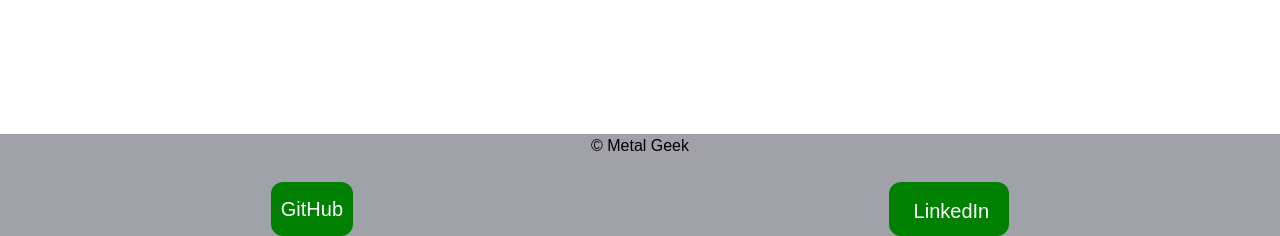
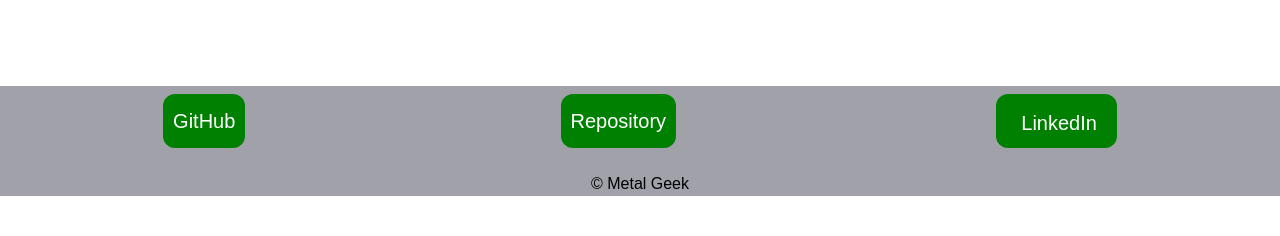
Before and after one commit to swanmac/Metal_Geek, a React (Create React App) app in the folder metal-geek/: page / in a window 1280 px wide. Shown: the part 594-830 px from the top of the page. After the commit the page ends 800 px from the top, so only its background shows below. Built offline with nearby package versions, Linux system fonts and the light colour scheme; a web font is replaced by a local one.

Commit message:
updated footer tailwind

```diff
--- a/metal-geek/src/App.css
+++ b/metal-geek/src/App.css
@@ -91,10 +91,10 @@
 }
 
 .footer-container {
+  margin-top: -1em;
   /* width: 100%;
   position: center;
   height: 10em;
-  margin-top: 2em;
   margin-bottom: 2em; */
 }
 
@@ -126,9 +126,22 @@
   padding-bottom: 5px;
 }
 
+.repo {
+  background-color: green; /* Blue */
+  border: none;
+  color: white;
+  padding: 12px 10px;
+  text-align: center;
+  text-decoration: none;
+  display: inline-block;
+  font-size: 20px;
+  border-radius: 12px;
+  margin-right: 5px;
+  padding-bottom: 5px;
+}
+
 .home-container {
-  margin-bottom: 0px;
-  padding-bottom: 0px;
+  margin-bottom: -3rem;
 }
 
 .gear-photo {
--- a/metal-geek/src/components/Footer.jsx
+++ b/metal-geek/src/components/Footer.jsx
@@ -2,16 +2,20 @@
     return (
         <div className="w-full mt-40 bg-zinc-400 py-y px-2">
         <div className="footer-container">
-            <div className="footer-copyright">
-            <p>© Metal Geek</p>
-            </div>
+
             <br />
             <div className="footer">
             <a href="https://github.com/swanmac" target=" _blank" className="github">GitHub</a>
 
+            <a href="https://github.com/swanmac/Metal_Geek/tree/main/metal-geek" target=" _blank" className="repo">Repository</a>
+
             <div className="social"> <a href="https://www.linkedin.com/in/gregoryswan/" target=" _blank" className="social">LinkedIn</a>
         </div>
         </div>
+        <br />
+        <div className="footer-copyright">
+            <p>© Metal Geek</p>
+            </div>
     </div>
     </div>
     )
--- a/metal-geek/src/index.css
+++ b/metal-geek/src/index.css
@@ -5,7 +5,7 @@
 
 body {
   margin: 0;
-  align-items: center;
+  align-items: center!;
   font-family: -apple-system, BlinkMacSystemFont, 'Segoe UI', 'Roboto', 'Oxygen',
     'Ubuntu', 'Cantarell', 'Fira Sans', 'Droid Sans', 'Helvetica Neue',
     sans-serif;
```
